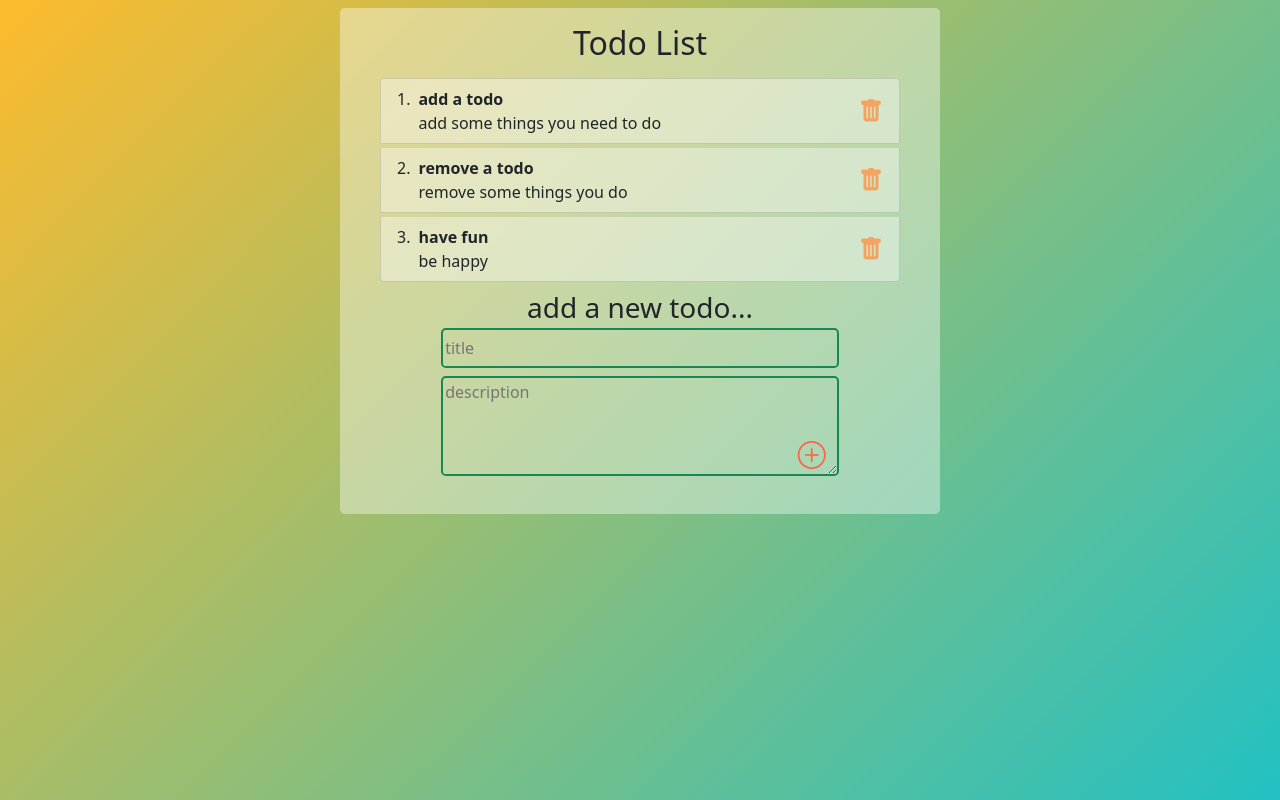
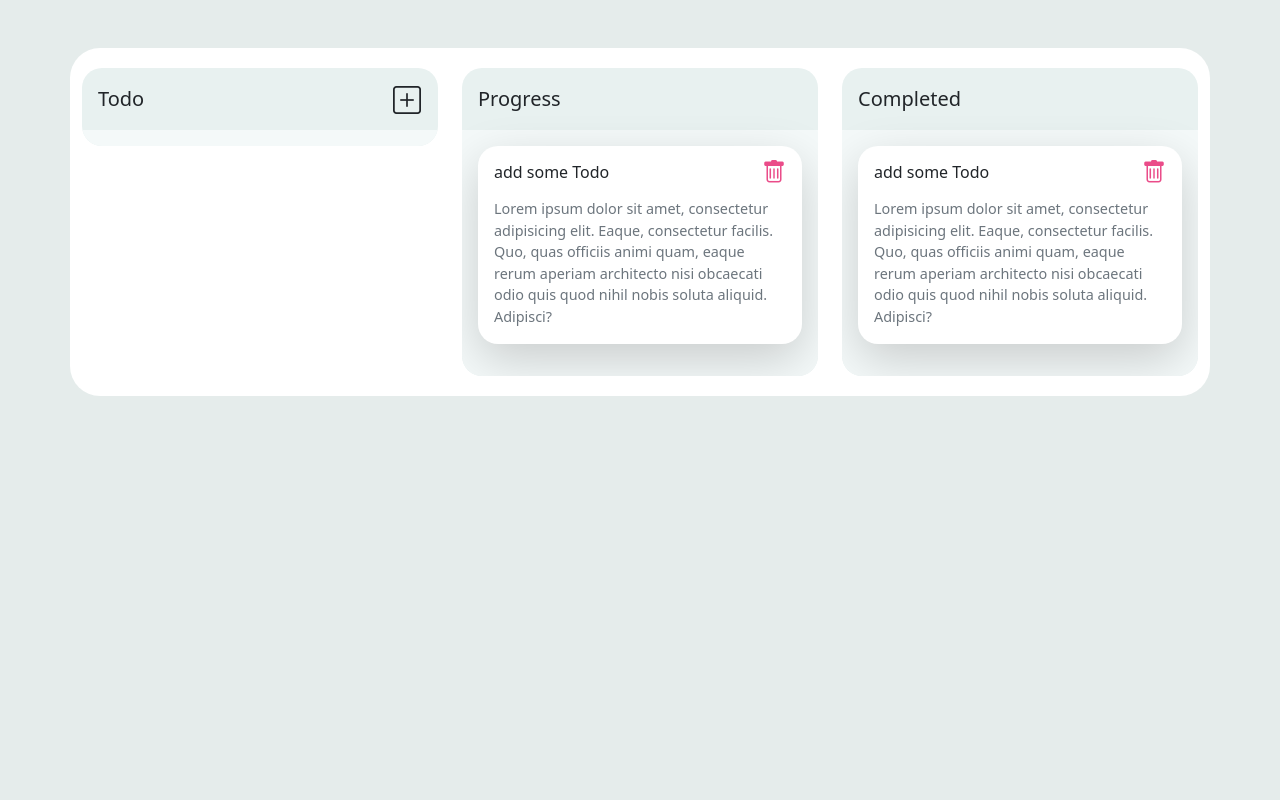
Before and after one commit to ZedAshkan/todo, a plain HTML site: page vanillajs-todo/index.html in a window 1280 px wide. Drawn offline with nearby package versions, Linux system fonts and the light colour scheme.

Commit message:
redesign and add more feature

```diff
--- a/vanillajs-todo/index.html
+++ b/vanillajs-todo/index.html
@@ -18,57 +18,95 @@
 
 <body>
 
-	<div class="container">
-		<div class="mt-2 mx-auto box rounded-3 p-3">
-			<div class="text-center mb-3">
-				<h1 class="fs-2">Todo List</h1>
+	<div class="modal fade" id="Modal-add-todo" tabindex="-1" aria-labelledby="exampleModalLabel" aria-hidden="true">
+		<div class="modal-dialog">
+			<div class="modal-content modal-todo">
+				<div class="modal-header pb-0">
+					<h5 class="modal-title" id="exampleModalLabel">Add Todo ...</h5>
+					<button type="button" class="btn-close" data-bs-dismiss="modal" aria-label="Close"></button>
+				</div>
+				<div class="modal-body">
+					<form>
+						<input name="title" class="w-100 bg-transparent" type="text" placeholder="Title">
+						<textarea name="subtitle" class="bg-transparent" placeholder="Description"></textarea>
+						<div class="d-flex justify-content-between">
+							<div></div>
+							<button class="btn add" data-bs-dismiss="modal">Add</button>
+						</div>
+					</form>
+				</div>
+			</div>
+		</div>
 	</div>
 
-			<ol class="list-group list-group-numbered mx-4">
+	<div class="container my-5 box">
+		<div class="row">
+			<div class="col">
+				<div class="do-box">
 
-				<li class="list-group-item d-flex justify-content-between align-items-start bg-list-item mb-1">
-					<div class="ms-2 me-auto">
-						<div class="fw-bold">add a todo</div>
-						add some things you need to do
+					<div class="d-flex justify-content-between align-items-center">
+						<span class="mx-3 fs-5 py-3">Todo</span>
+						<button class="btn mx-1" data-bs-toggle="modal" data-bs-target="#Modal-add-todo">
+							<i class="bi bi-plus-square fs-3"></i>
+						</button>
 					</div>
-					<i class="bi bi-trash-fill align-self-center trash"></i>
-				</li>
 
-				<li class="list-group-item d-flex justify-content-between align-items-start bg-list-item mb-1">
-					<div class="ms-2 me-auto">
-						<div class="fw-bold">remove a todo</div>
-						remove some things you do
+					<div id="todo-list" class="box-content p-2">
 					</div>
-					<i class="bi bi-trash-fill align-self-center trash"></i>
-				</li>
 
-				<li class="list-group-item d-flex justify-content-between align-items-start bg-list-item mb-1">
-					<div class="ms-2 me-auto">
-						<div class="fw-bold">have fun</div>
-						be happy
 				</div>
-					<i class="bi bi-trash-fill align-self-center trash"></i>
-				</li>
-			</ol>
+			</div>
+			<div class="col">
+				<div class="do-box">
 
-			<div>
-				<p class="m-0 p-0 fs-3 text-center">add a new todo...</p>
-				<form id="addTodo" class="text-center">
-					<input type="text" name="title" id="title"
-						class="bg-transparent border border-2 border-success rounded-3 mb-2" placeholder="title">
-					<div class="position-relative w-textarea mx-auto">
-						<textarea name="description" id="description"
-							class="bg-transparent border border-2 border-success rounded-3" placeholder="description"></textarea>
+					<div class="py-3">
+						<span class="mx-3 fs-5">Progress</span>
+					</div>
+					<div class="box-content p-2">
 
-						<button class="btn position-absolute bottom-0 end-0 fs-3"><i class="bi bi-plus-circle" style="color:tomato;"></i></button>
+						<div class="bg-white m-2 mb-4 shadow-lg mission-box">
+							<div class="d-flex justify-content-between align-items-center py-2">
+								<span class="mx-3">add some Todo</span>
+								<span class="fs-4 mx-3"><i class="bi bi-trash" style="color: #ea4c89;"></i></span>
 							</div>
-				</form>
-				<p id="error"></p>
+							<div class="text-mission text-muted p-3 pt-0">
+								Lorem ipsum dolor sit amet, consectetur adipisicing elit. Eaque, consectetur facilis.
+								Quo, quas officiis animi quam, eaque rerum aperiam architecto nisi obcaecati odio quis
+								quod nihil nobis soluta aliquid. Adipisci?
+							</div>
+						</div>
+					</div>
+				</div>
+			</div>
+			<div class="col">
+				<div class="do-box">
+
+					<div class="py-3">
+						<span class="mx-3 fs-5">Completed</span>
+					</div>
+					<div class="box-content p-2">
+
+						<div class="bg-white m-2 mb-4 shadow-lg mission-box">
+							<div class="d-flex justify-content-between align-items-center py-2">
+								<span class="mx-3">add some Todo</span>
+								<span class="fs-4 mx-3"><i class="bi bi-trash" style="color: #ea4c89;"></i></span>
+							</div>
+							<div class="text-mission text-muted p-3 pt-0">
+								Lorem ipsum dolor sit amet, consectetur adipisicing elit. Eaque, consectetur facilis.
+								Quo, quas officiis animi quam, eaque rerum aperiam architecto nisi obcaecati odio quis
+								quod nihil nobis soluta aliquid. Adipisci?
 							</div>
 						</div>
 
 					</div>
+				</div>
+			</div>
+		</div>
+	</div>
 
+	<script src="https://cdn.jsdelivr.net/npm/bootstrap@5.1.3/dist/js/bootstrap.bundle.min.js"
+		integrity="sha384-ka7Sk0Gln4gmtz2MlQnikT1wXgYsOg+OMhuP+IlRH9sENBO0LRn5q+8nbTov4+1p"
+		crossorigin="anonymous"></script>
 	<script src="./script.js"></script>
 </body>
 
--- a/vanillajs-todo/style.css
+++ b/vanillajs-todo/style.css
@@ -1,45 +1,82 @@
-body {
-	background: rgb(34, 193, 195);
-	background: no-repeat fixed
-		linear-gradient(
-			-45deg,
-			rgba(34, 193, 195, 1) 0%,
-			rgba(253, 187, 45, 1) 100%
-		);
-}
-
-input{
-    border: none;
-    outline: none;
-    height: 40px;
-    width: 70%;
+body{
+    background: #e5eceb;
 }
 
 .btn:focus{
     box-shadow: none;
 }
 
-.box{
-    background: rgba(255, 255, 255, 0.384);
-    width: 600px;
+.btn-close:focus{
+    box-shadow: none;
 }
 
-.bg-list-item{
-    background: rgba(255, 255, 255, 0.384);
+.modal-todo{
+    border-radius: 30px;
+    background-color: rgba(255, 255, 255, 0.6);
 }
 
-.trash{
-    color:sandybrown;
+.modal-header{
+    border: none;
+}
+
+.modal-footer{
+    border: none;
+}
+
+input{
+    outline: none;
+    border: solid 2px #fff;
+    border-radius: 10px;
+    height: 40px;
     font-size: 1.5rem;
-    cursor: pointer;
+    padding-left: 10px;
 }
 
 textarea{
+    outline: none;
+    resize: none;
+    margin-top: 10px;
     width: 100%;
-    height: 100px;
-    border: none;
-    outline: none;
+    height: 200px;
+    font-size: 1.3rem;
+    border: solid 2px #fff;
+    border-radius: 10px;
+    padding-left: 10px;
 }
-.w-textarea{
-    width: 70%;
+
+.add{
+    font-size: 1.3rem;
+    padding-top: 0;
+    padding-bottom: 0;
 }
+
+.box{
+    background-color: #fff;
+    border-radius: 30px;
+}
+
+.do-box{
+    background-color: #e8f1f0;
+    margin-top: 20px;
+    margin-bottom: 20px;
+    border-radius: 20px;
+    overflow: hidden;
+}
+
+.box-content{
+    height: 100%;
+    background-color: #f4f9f9;
+}
+
+.mission-box{
+    border-radius: 20px;
+}
+
+.text-mission{
+    font-size: .9rem;
+}
+
+.bi-trash{
+    cursor: pointer;
+    color: #ea4c89;
+}
```
Lines whose indentation alone changed are shown as unchanged.
